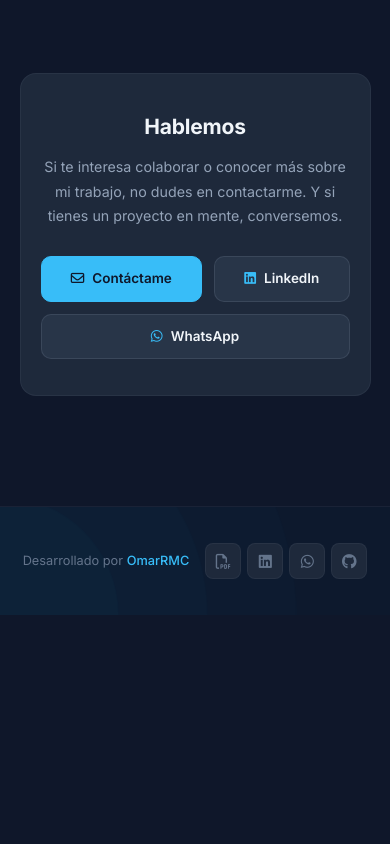
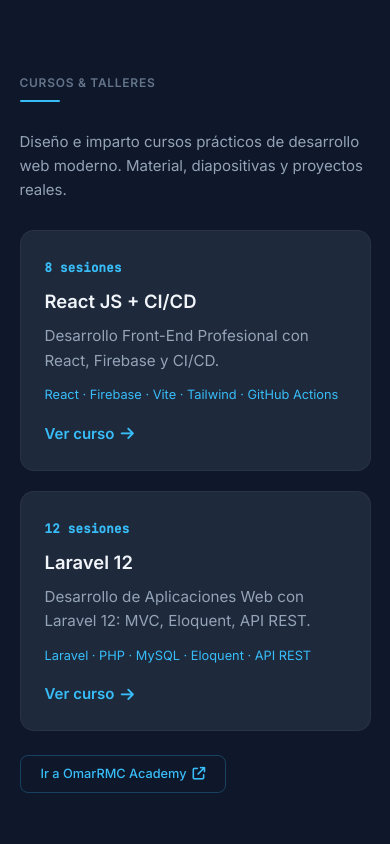
Before and after one commit to OmarRMC/portfolio, a website with bundled scripts: page public/index.html in a window 390 px wide. Shown: the part 7720-8564 px from the top of the page. Before the commit the page ends 8335 px from the top, so only its background shows below. Built offline with nearby package versions, Linux system fonts and the light colour scheme; files whose address does not match are found by name.

Commit message:
add-cursos

```diff
--- /dev/null
+++ b/public/assets/css/components/cursos.css
@@ -0,0 +1,72 @@
+.cursos__intro {
+    color: var(--text-secondary);
+    max-width: 60ch;
+    margin-bottom: 28px;
+}
+
+.listaCursos {
+    display: grid;
+    gap: 1.25rem;
+    grid-template-columns: repeat(auto-fit, minmax(280px, 1fr));
+}
+
+.curso-card {
+    display: block;
+    padding: 1.5rem;
+    border-radius: 14px;
+    text-decoration: none;
+    background: var(--bg-card);
+    border: 1px solid var(--border);
+    color: var(--text-primary);
+    transition: border-color 0.2s ease, transform 0.2s ease, box-shadow 0.2s ease;
+}
+
+.curso-card:hover {
+    border-color: var(--accent-border);
+    transform: translateY(-3px);
+    box-shadow: var(--shadow-md);
+}
+
+.curso-card__tag {
+    font-family: 'JetBrains Mono', monospace;
+    font-size: 0.78rem;
+    font-weight: 700;
+    color: var(--accent);
+    letter-spacing: 0.02em;
+}
+
+.curso-card__titulo {
+    margin: 0.5rem 0;
+    font-size: 1.15rem;
+    font-weight: 600;
+    color: var(--text-primary);
+}
+
+.curso-card__desc {
+    color: var(--text-secondary);
+    font-size: 0.95rem;
+}
+
+.curso-card__tecs {
+    display: block;
+    margin-top: 0.75rem;
+    color: var(--accent);
+    font-size: 0.8rem;
+}
+
+.curso-card__cta {
+    display: inline-flex;
+    align-items: center;
+    gap: 0.4rem;
+    margin-top: 1rem;
+    font-weight: 600;
+    color: var(--accent);
+}
+
+.curso-card__cta i {
+    transition: transform 0.2s ease;
+}
+
+.curso-card:hover .curso-card__cta i {
+    transform: translateX(4px);
+}
--- a/public/assets/css/components/nav.css
+++ b/public/assets/css/components/nav.css
@@ -120,7 +120,7 @@
         overflow: hidden;
     }
     .navar > .showItemsNav, .navar.showItemsNav {
-        max-height: 200px;
+        max-height: 280px;
         visibility: visible;
         z-index: 4;
     }
--- a/public/assets/css/main.css
+++ b/public/assets/css/main.css
@@ -8,4 +8,5 @@
 @import url('components/contacto.css');
 @import url('components/habilidades.css');
 @import url('components/certificados.css');
+@import url('components/cursos.css');
 @import url('components/footer.css');
--- a/public/assets/css/stylesUniversal.css
+++ b/public/assets/css/stylesUniversal.css
@@ -57,7 +57,7 @@ body{
     overflow-x: hidden;
 }
 
-#About, #Experiencia, #Proyectos, #Habilidades, #HabilidadesBlandas, #Certificados {
+#About, #Experiencia, #Proyectos, #Habilidades, #HabilidadesBlandas, #Certificados, #Cursos {
     position: relative;
     width: 90%;
     max-width: 860px;
@@ -65,7 +65,7 @@ body{
     padding: 50px 0;
 }
 
-:is(#About, #Experiencia, #Proyectos, #Habilidades, #HabilidadesBlandas, #Certificados) > h2 {
+:is(#About, #Experiencia, #Proyectos, #Habilidades, #HabilidadesBlandas, #Certificados, #Cursos) > h2 {
     font-size: 0.8em;
     font-weight: 600;
     margin-bottom: 28px;
@@ -77,7 +77,7 @@ body{
     text-transform: uppercase;
 }
 
-:is(#About, #Experiencia, #Proyectos, #Habilidades, #HabilidadesBlandas, #Certificados) > h2::after {
+:is(#About, #Experiencia, #Proyectos, #Habilidades, #HabilidadesBlandas, #Certificados, #Cursos) > h2::after {
     content: "";
     position: absolute;
     bottom: 0;
--- /dev/null
+++ b/public/assets/js/components/cursos.js
@@ -0,0 +1,41 @@
+
+// Dominio de la Academy - única fuente de verdad. Cambiar aquí actualiza
+// las tarjetas de cursos y el botón "Ir a OmarRMC Academy".
+const ACADEMY_URL = "https://academy-soft.web.app";
+
+const DomListaCursos = document.querySelector(".listaCursos");
+const DomBtnAcademy = document.querySelector(".btnAcademy");
+
+function crearCardCurso(curso) {
+    const url = `${ACADEMY_URL}/cursos/${curso.slug}`;
+    return `
+      <a class="curso-card" href="${url}" target="_blank" rel="noopener noreferrer">
+        <span class="curso-card__tag">${curso.sesiones} sesiones</span>
+        <h3 class="curso-card__titulo">${curso.titulo}</h3>
+        <p class="curso-card__desc">${curso.descripcion}</p>
+        <small class="curso-card__tecs">${curso.tecnologias}</small>
+        <span class="curso-card__cta">Ver curso <i class="fa-solid fa-arrow-right"></i></span>
+      </a>`;
+}
+
+export async function cargarCursos(cantidad) {
+
+    if (DomBtnAcademy) {
+        DomBtnAcademy.setAttribute("href", ACADEMY_URL);
+    }
+
+    if (DomListaCursos) {
+        const response = await fetch("./assets/js/datos/cursos.json");
+        const data = await response.json();
+        DomListaCursos.innerHTML = "";
+
+        if (!cantidad) {
+            cantidad = data.listaCursos.length;
+        }
+
+        const lista = data.listaCursos.slice(0, cantidad);
+        lista.forEach((curso) => {
+            DomListaCursos.insertAdjacentHTML("beforeend", crearCardCurso(curso));
+        });
+    }
+}
--- /dev/null
+++ b/public/assets/js/datos/cursos.json
@@ -0,0 +1,18 @@
+{
+  "listaCursos": [
+    {
+      "titulo": "React JS + CI/CD",
+      "slug": "react-cicd",
+      "descripcion": "Desarrollo Front-End Profesional con React, Firebase y CI/CD.",
+      "sesiones": 8,
+      "tecnologias": "React · Firebase · Vite · Tailwind · GitHub Actions"
+    },
+    {
+      "titulo": "Laravel 12",
+      "slug": "laravel-12",
+      "descripcion": "Desarrollo de Aplicaciones Web con Laravel 12: MVC, Eloquent, API REST.",
+      "sesiones": 12,
+      "tecnologias": "Laravel · PHP · MySQL · Eloquent · API REST"
+    }
+  ]
+}
--- a/public/assets/js/main.js
+++ b/public/assets/js/main.js
@@ -15,6 +15,8 @@ switch (ruta) {
      habilidades["cargarHabilidades"]();
      proyectos = await import('./components/proyectos.js');
      proyectos["CargarProyectosN"](3);
+     const cursos = await import('./components/cursos.js');
+     cursos["cargarCursos"]();
 
     break;
   case "/proyectos.html":
--- a/public/index.html
+++ b/public/index.html
@@ -133,6 +133,7 @@
             <li data-id="Proyectos">Proyectos</li>
             <li data-id="Habilidades">Habilidades</li>
             <li data-id="Certificados">Certificaciones</li>
+            <li data-id="Cursos">Cursos</li>
         </ul>
     </header>
 
@@ -464,6 +465,18 @@
                 <i class="fa-solid fa-arrow-up-right-from-square"></i>
             </a>
         </section>
+        <section id="Cursos">
+            <h2 class="TituloSeciones">Cursos &amp; Talleres</h2>
+            <p class="cursos__intro">
+                Diseño e imparto cursos prácticos de desarrollo web moderno.
+                Material, diapositivas y proyectos reales.
+            </p>
+            <main class="listaCursos"></main>
+            <a class="btnAllProyectos btnAcademy" target="_blank" rel="noopener noreferrer">
+                Ir a OmarRMC Academy
+                <i class="fa-solid fa-arrow-up-right-from-square"></i>
+            </a>
+        </section>
         <section id="Contacto">
             <div class="contactoCard">
                 <h2 class="contactoCard__titulo">Hablemos</h2>
```
